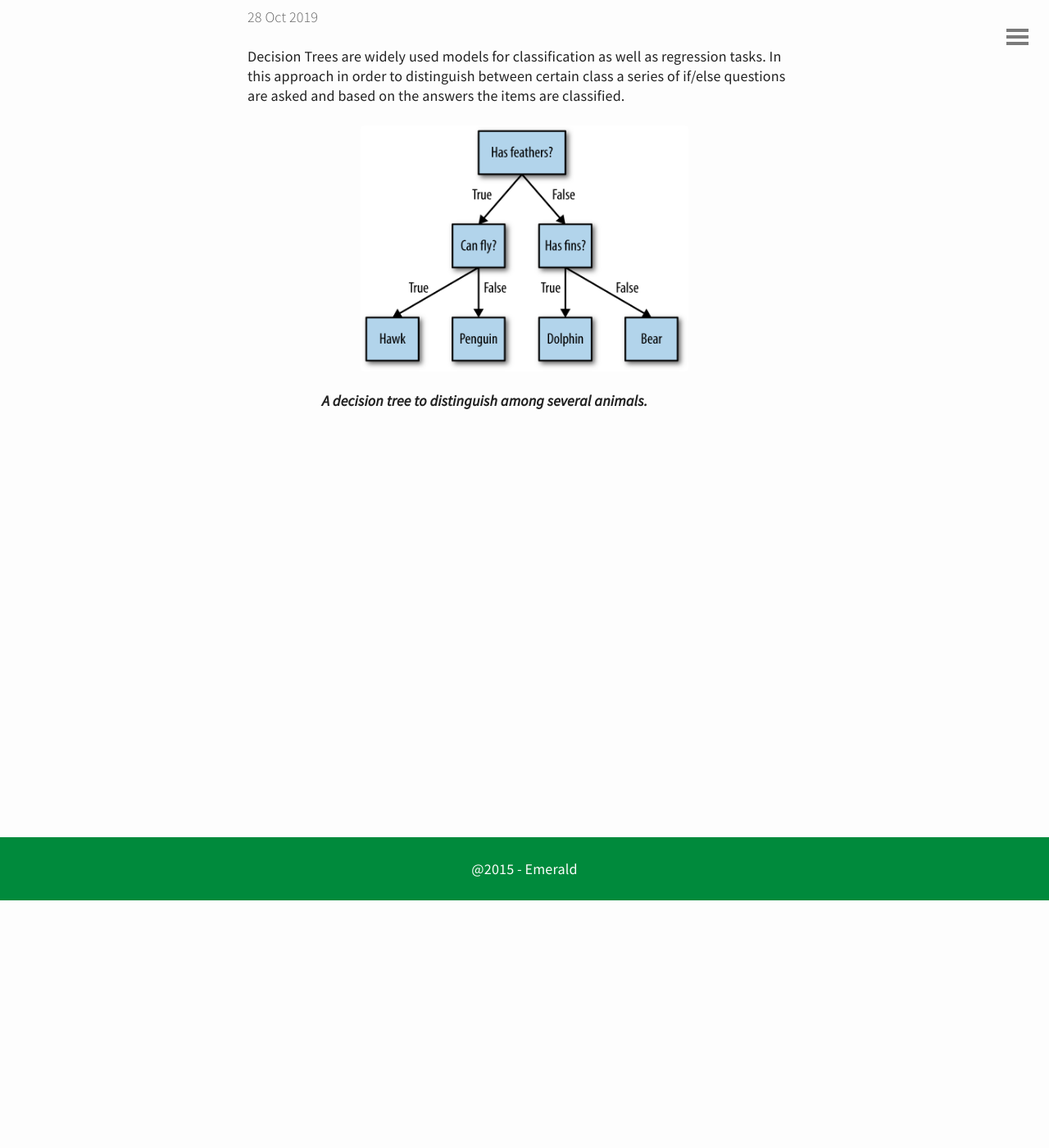
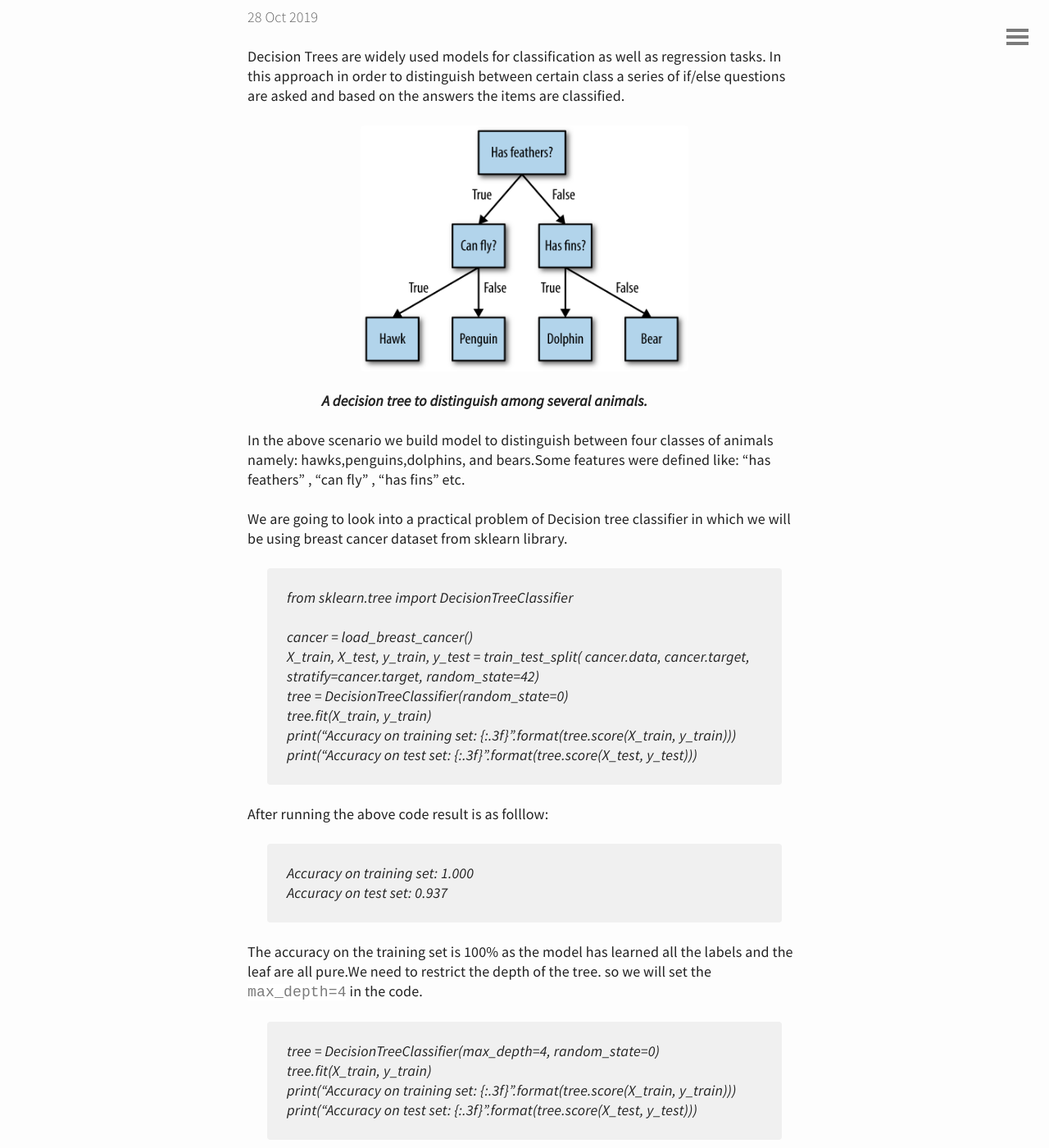
Before and after one commit to vikaskumareinstein/ml-algo, a Jekyll site: the page built from _posts/2019-10-28-example-5.md, in a window 1280 px wide and 1400 px high, scrolled down 302 px. Shown: the whole window at 82% size. Built offline with Jekyll 4.4.1, drawn with Linux system fonts in a browser that asks for light colours; some of the changed text lies outside the part shown.

Commit message:
finished

```diff
--- a/_posts/2019-10-28-example-5.md
+++ b/_posts/2019-10-28-example-5.md
@@ -5,3 +5,53 @@ Decision Trees are widely used models for classification as well as regression t
 
 <img src="{{site.baseurl}}/img/decision_trees.png" width="400" height="300">
 &nbsp; &nbsp; &nbsp; &nbsp; &nbsp; &nbsp; &nbsp; &nbsp; &nbsp; &nbsp; &nbsp; &nbsp; ___A decision tree to distinguish among several animals.___
+
+In the above scenario we build model to distinguish between four classes of animals namely: hawks,penguins,dolphins, and bears.Some features were defined like: "has feathers" , "can fly" , "has fins" etc.
+
+We are going to look into a practical problem of Decision tree classifier in which we will be using breast cancer dataset from sklearn library.
+
+>from sklearn.tree import DecisionTreeClassifier<br>
+<br>
+>cancer = load_breast_cancer()<br>
+>X_train, X_test, y_train, y_test = train_test_split(
+cancer.data, cancer.target, stratify=cancer.target, random_state=42)<br>
+>tree = DecisionTreeClassifier(random_state=0)<br>
+>tree.fit(X_train, y_train)<br>
+>print("Accuracy on training set: {:.3f}".format(tree.score(X_train, y_train)))<br>
+>print("Accuracy on test set: {:.3f}".format(tree.score(X_test, y_test)))<br>
+
+After running the above code result is as folllow:
+>Accuracy on training set: 1.000<br>
+>Accuracy on test set: 0.937<br>
+
+
+The accuracy on the training set is 100% as the model has learned all the labels and the leaf are all pure.We need to restrict the depth of the tree. so we will set the `max_depth=4` in the code.
+
+>tree = DecisionTreeClassifier(max_depth=4, random_state=0)<br>
+>tree.fit(X_train, y_train)<br>
+>print("Accuracy on training set: {:.3f}".format(tree.score(X_train, y_train)))<br>
+>print("Accuracy on test set: {:.3f}".format(tree.score(X_test, y_test)))<br>
+
+The result are as follows:
+
+>Accuracy on training set: 0.988<br>
+>Accuracy on test set: 0.951<br>
+
+Now we will be visualising the tree using a useful library in skelearn : graphviz.
+
+>from sklearn.tree import export_graphviz<br>
+>export_graphviz(tree, out_file="tree.dot", class_names=["malignant", "benign"],
+feature_names=cancer.feature_names, impurity=False, filled=True)<br>
+
+Now the export_graphviz function has converted the visualization in dot file, now reading and visualizing the dot file yield:
+
+>import graphviz<br>
+<br>
+>with open("tree.dot") as f:<br>
+>dot_graph = f.read()<br>
+>graphviz.Source(dot_graph)<br>
+
+<img src="{{site.baseurl}}/img/graphviz_cancer.png">
+&nbsp; &nbsp; &nbsp; &nbsp; &nbsp; &nbsp; &nbsp; &nbsp; &nbsp; &nbsp; &nbsp; &nbsp; ___Visualization of the decision tree built on the Breast Cancer dataset___
+
+Now we can get the relevant visualization of the dataset.
```
Also changed, not shown: img/graphviz_cancer.png (added), 3 other files.
